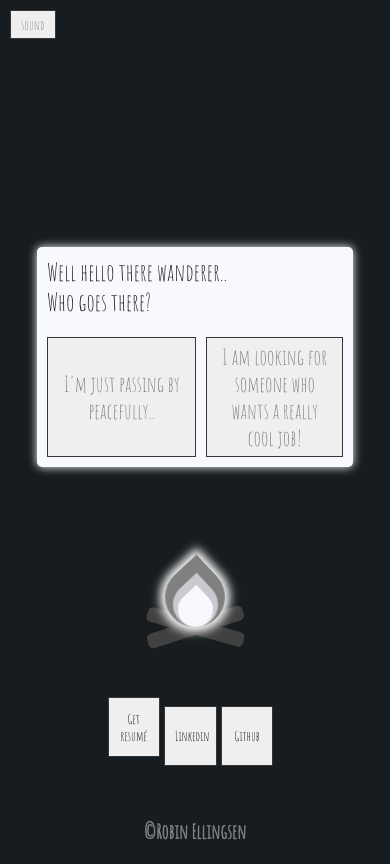
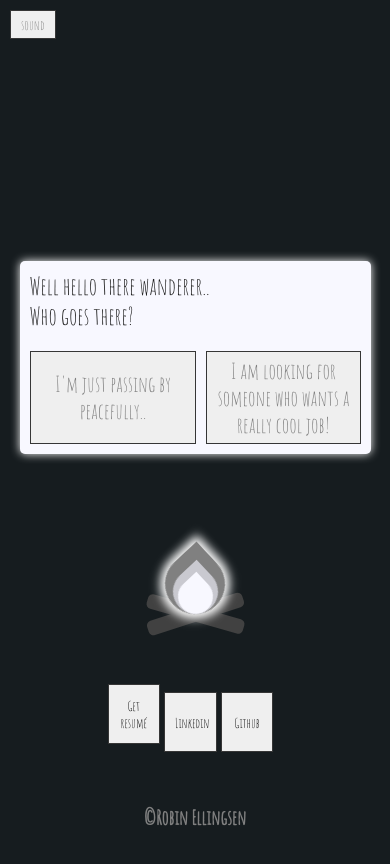
Before and after one commit to ascoolarobban/resumegame, a PHP site: page / in a window 390 px wide. After the commit the page ends 826 px from the top, so only its background shows below. Run offline with PHP 8.4, Linux system fonts and the light colour scheme.

Commit message:
fire sound fixed and width test

```diff
--- a/style.css
+++ b/style.css
@@ -242,8 +242,8 @@ background-color: transparent;
 
         .super-container {
 
-            width: 90%;
-            max-width: 200%;
+            width: 100%;
+            max-width: 100%;
         }
         .container {
             display: grid;
```
